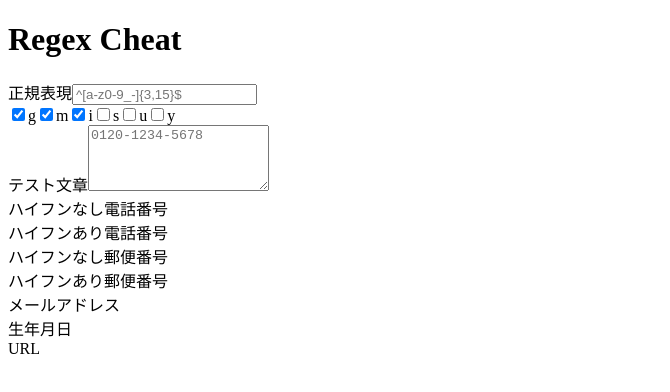
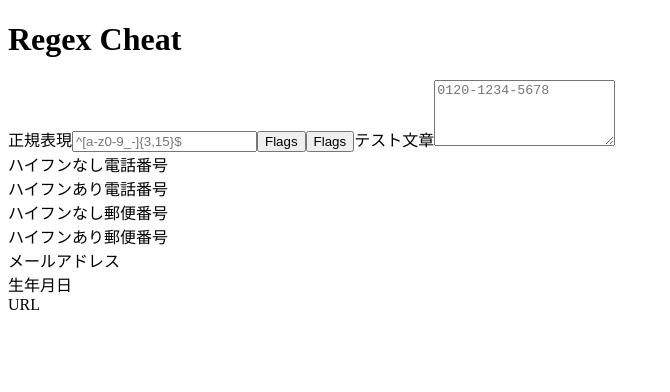
Before and after one commit to hatsu38/regex-cheat, a Next.js app: page / in a window 1280 px wide. Shown: the top 392 px of the page, without its empty margins (0-670 px from the left). Built offline with nearby package versions, Linux system fonts and the light colour scheme.

Commit message:
Add modal

```diff
--- a/components/regex-flags-form.tsx
+++ b/components/regex-flags-form.tsx
@@ -1,4 +1,4 @@
-import React from "react"
+import React, { useState } from 'react'
 import { useSelector, useDispatch } from 'react-redux'
 
 const useFlags = () => {
@@ -13,6 +13,8 @@ const useFlags = () => {
 }
 
 export default function RegexFlagsForm() {
+  const [showModal, setShowModal] = useState(false);
+
   const { flags, updateFlags } = useFlags()
   const handleCheckBox = (e) => {
     const { name, checked } = e.target
@@ -25,6 +27,13 @@ export default function RegexFlagsForm() {
 
   return (
     <React.Fragment>
+      <button onClick={() => setShowModal(true)} className="text-white">Flags</button>
+      {showModal &&
+      <div className="modal-wrapper">
+        <a className="modal-overlay" onClick={() => setShowModal(false)}></a>
+        <div className="modal-window">
+          <div className="modal-content">
+            <h2 className="head-title">Flags</h2>
             <div className="flex flex-col items-center justify-center">
               <div className="flex flex-col">
                 {flags.map(flag =>
@@ -41,6 +50,15 @@ export default function RegexFlagsForm() {
                 )}
               </div>
             </div>
+            <div className="btn_layout_02 mb-0">
+              <button type="button" name="button" onClick={() => setShowModal(false)}>
+                閉じる
+              </button>
+            </div>
+          </div>
+        </div>
+      </div>
+      }
     </React.Fragment>
   )
 }
--- a/components/regex-form.tsx
+++ b/components/regex-form.tsx
@@ -1,3 +1,4 @@
+import RegexFlagsForm from "./regex-flags-form"
 import { useSelector, useDispatch } from 'react-redux'
 
 const useRegexText = () => {
@@ -26,6 +27,7 @@ export default function RegexForm() {
           onChange={e => updateRegexText(e.target.value)}
         />
       </label>
+      <RegexFlagsForm />
     </>
   )
 }
```
Lines whose indentation alone changed are shown as unchanged.
